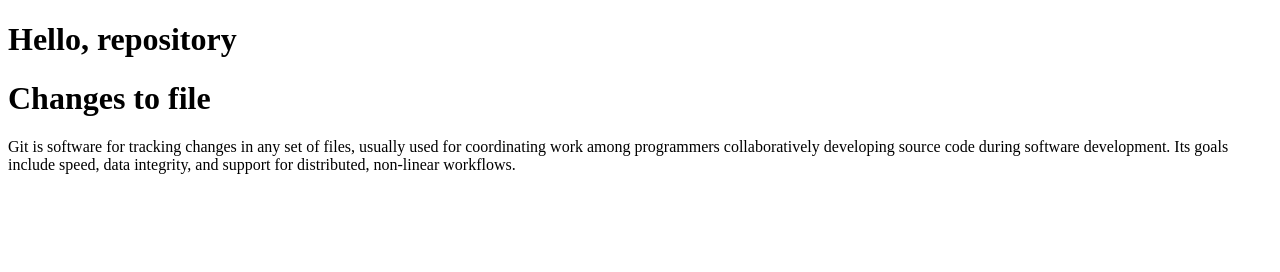
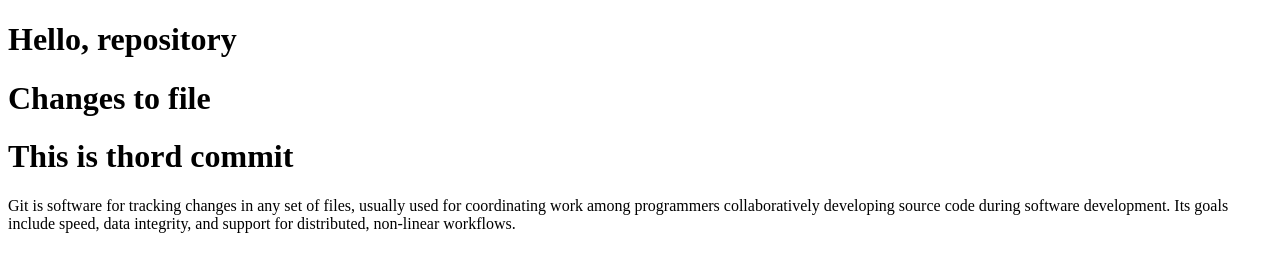
Before and after one commit to Ali0317be/newrepository, a plain HTML site: page index.html in a window 1280 px wide. Drawn offline with Linux system fonts and the light colour scheme.

Commit message:
third Commit

```diff
--- a/index.html
+++ b/index.html
@@ -8,6 +8,7 @@
 	<body>
 		<h1>Hello, repository</h1>
 		<h1>Changes to file</h1>
+		<h1>This is thord commit</h1>
 		<p>Git is software for tracking changes in any set of files, usually used for coordinating work among programmers collaboratively developing source code during software development. Its goals include speed, data integrity, and support for distributed, non-linear workflows. </p>
 
 	</body>
```
